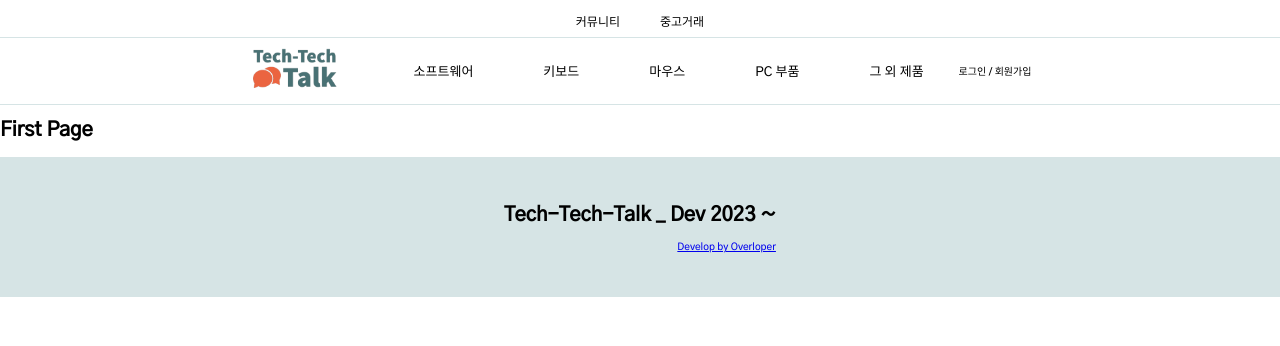
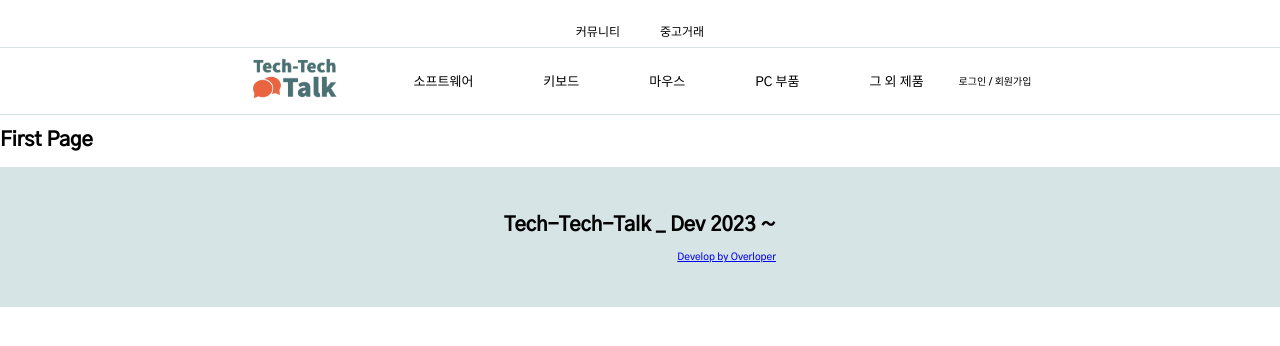
Before and after one commit to kimseonghyoek/tech-tech-talk, a React (Create React App) app in the folder front/: page / in a window 1280 px wide. Shown: the top 346 px of the page. Built offline with nearby package versions, Linux system fonts and the light colour scheme; the HTML template or start-up script is replaced by a standard one.

Commit message:
Sticky Header

```diff
--- a/front/src/components/Header.tsx
+++ b/front/src/components/Header.tsx
@@ -1,14 +1,18 @@
 import React from "react";
 import styled from "styled-components";
 import palette from "../palette";
-import { Desktop } from "../responsive";
+import { Desktop, Mobile, Tablet } from "../responsive";
 import { Link } from "react-router-dom";
 
 const CustomHeader = styled.div`
+  padding-top: 1rem;
+  position: sticky;
+  top: -1rem;
   display: flex;
   width: 100%;
   height: 10.5rem;
   flex-direction: column;
+  background-color: ${palette.white};
   .top-item {
     display: flex;
     justify-content: center;
```
